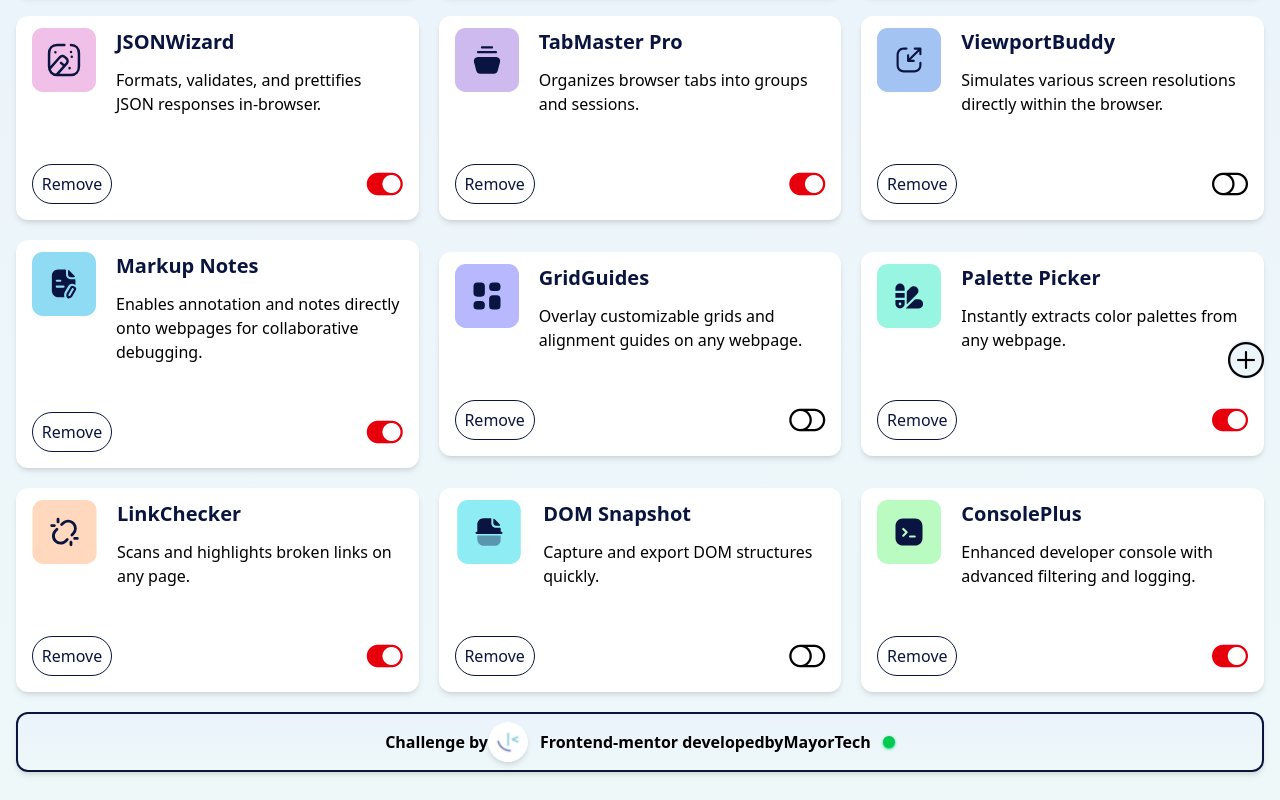
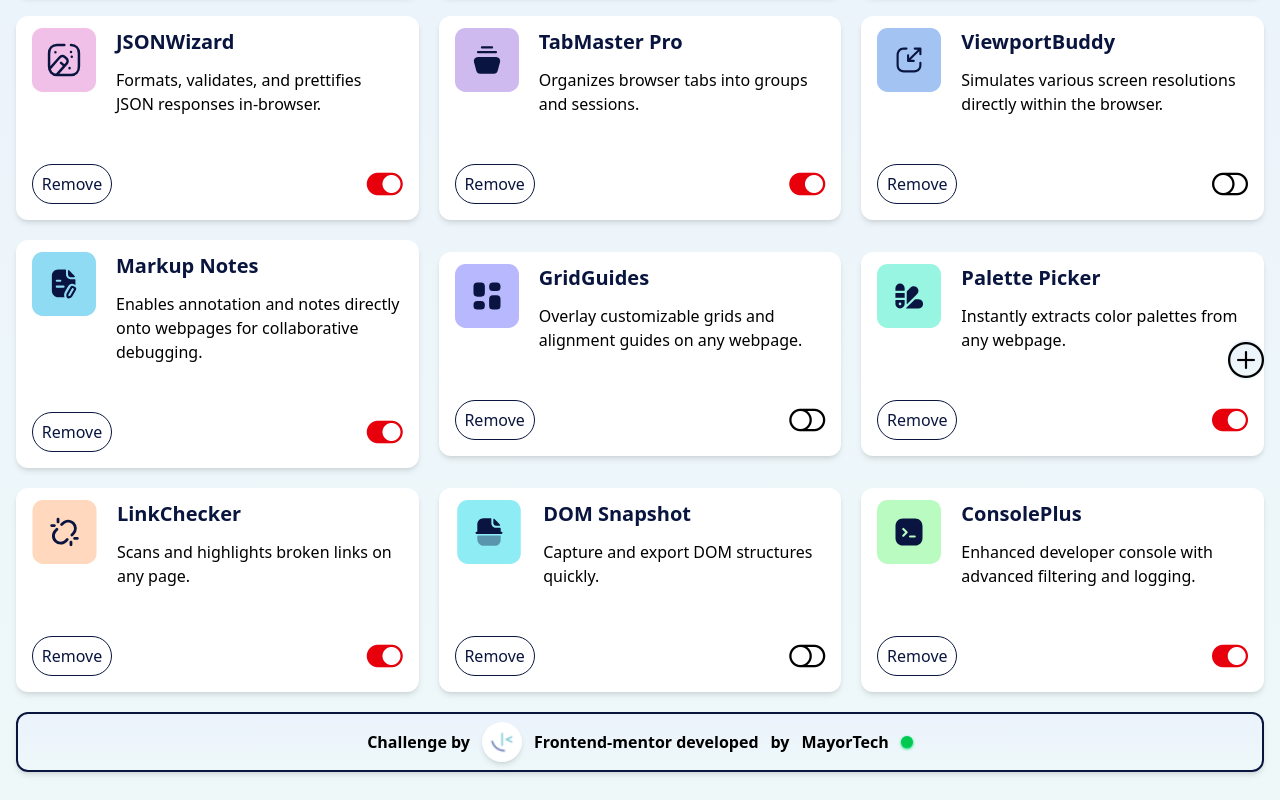
Before and after one commit to Mayowa-de/Browser-Extension-, a React (Vite) app: page / in a window 1280 px wide. Shown: the part 404-1204 px from the top of the page. Built offline with nearby package versions, Linux system fonts and the light colour scheme.

Commit message:
add pointer to button

```diff
--- a/src/components/Button.jsx
+++ b/src/components/Button.jsx
@@ -22,11 +22,11 @@ export default function Button({ cards, onRemove, onToggle }) {
           <div className="flex justify-between">
             <button
               onClick={() => onRemove(card.id)}
-              className="focus:border-red-600 dark:focus:bg-hsl(225,23%,24%) dark:text-white focus:bg-[hsl(217,61%,90%)] flex justify-center items-center hover:text-white hover:bg-[hsl(3,77%,44%)] text-[hsl(227,75%,14%)] dark:border-white border-1 rounded-3xl  w-20"
+              className="focus:border-red-600 dark:focus:bg-hsl(225,23%,24%) cursor-pointer dark:text-white focus:bg-[hsl(217,61%,90%)] flex justify-center items-center hover:text-white hover:bg-[hsl(3,77%,44%)] text-[hsl(227,75%,14%)] dark:border-white border-1 rounded-3xl  w-20"
             >
               Remove
             </button>
-            <button onClick={() => onToggle(card.id)} className=" text-4xl ">
+            <button onClick={() => onToggle(card.id)} className=" text-4xl cursor-pointer">
               {card.isActive ? (
                 <i className=" bi bi-toggle-on text-red-600" />
               ) : (
--- a/src/components/Footer.jsx
+++ b/src/components/Footer.jsx
@@ -2,7 +2,7 @@ import React from "react";
 
 export default function Footer() {
   return (
-    <div className="p-2 md:flex  grid grid-cols-1 justify-items-center md:items-center md:justify-center md:gap-0  shadow-md dark:bg-[hsl(226,25%,17%)] gap-3 justify-center items-center  bg-[linear-gradient(180deg,_#EBF2FC_0%,_#EEF8F9_100%)] border-2 rounded-xl border-[hsl(227,75%,14%)] dark:border-white ">
+    <div className="p-2 md:flex  grid grid-cols-1 justify-items-center md:items-center md:justify-center   shadow-md dark:bg-[hsl(226,25%,17%)] gap-3 justify-center items-center  bg-[linear-gradient(180deg,_#EBF2FC_0%,_#EEF8F9_100%)] border-2 rounded-xl border-[hsl(227,75%,14%)] dark:border-white ">
       <h2 className="font-semibold">Challenge by </h2>
       <div className="flex gap-3 items-center">
       <img
```
